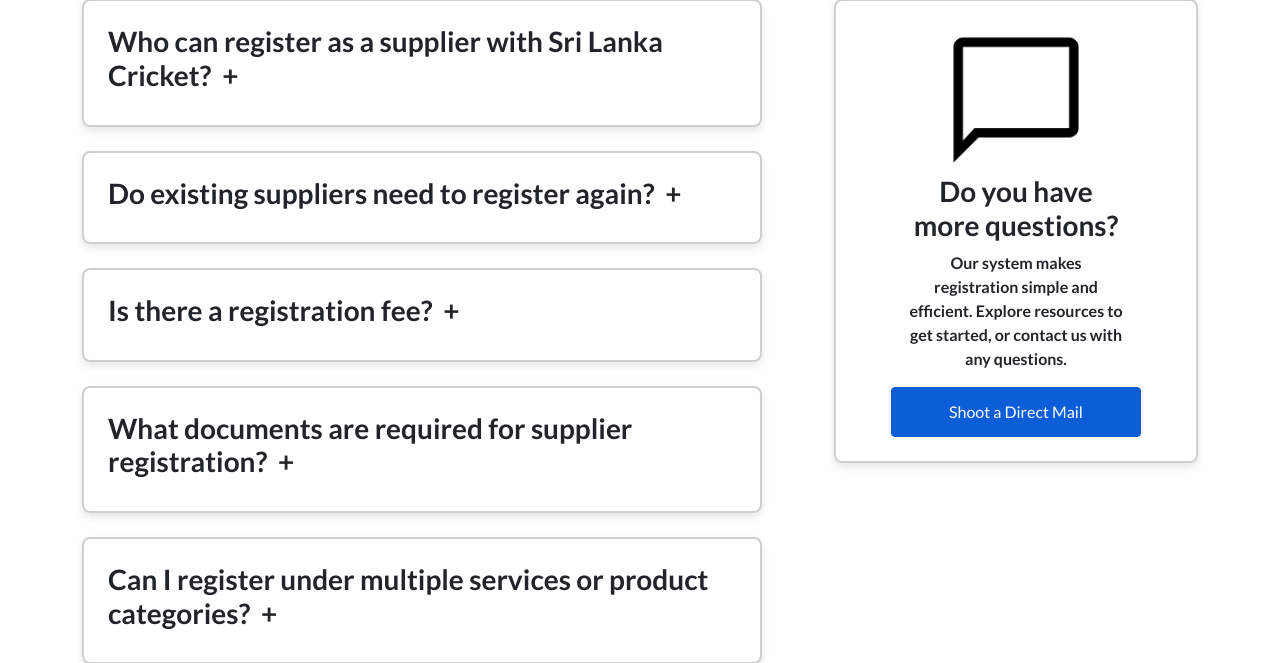
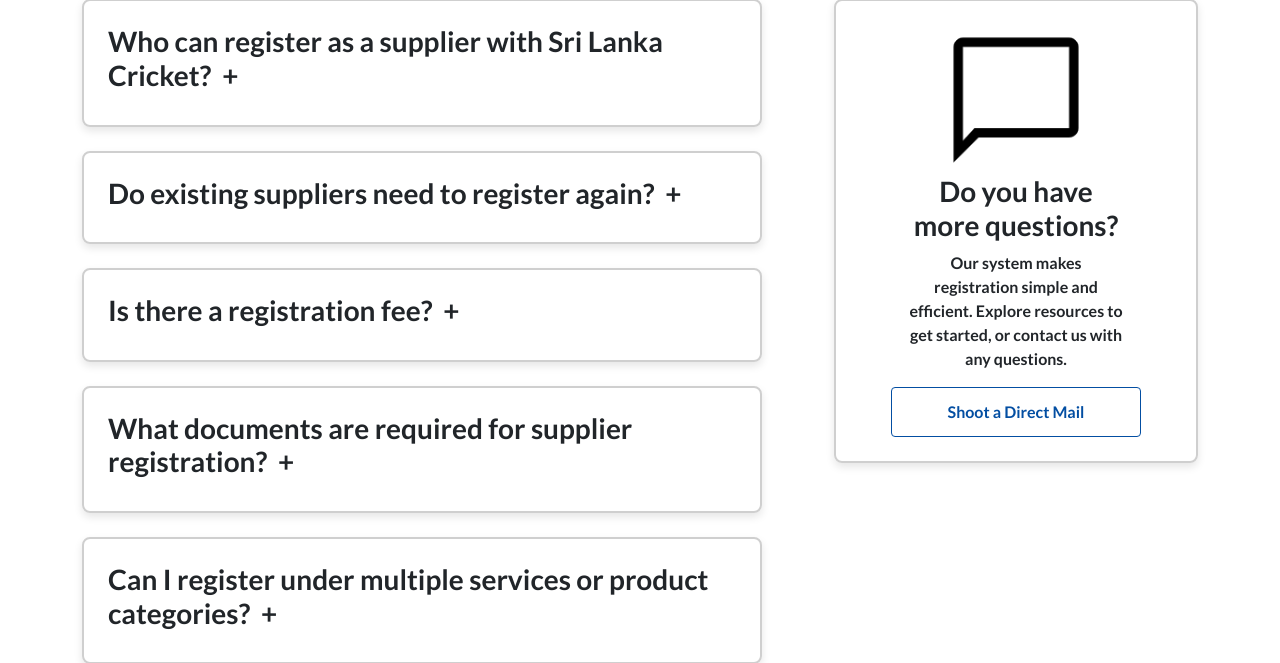
Before and after one commit to Pamod0/slc-vms-landing, a PHP site: page / in a window 1280 px wide, with the pointer over the restyled element. Shown: the part 1488-2151 px from the top of the page. Run offline with PHP 8.4, Linux system fonts and the light colour scheme.

Commit message:
button styling

```diff
--- a/style.css
+++ b/style.css
@@ -33,6 +33,7 @@ a {
     font-style: normal;
 }
 
+/* Buttons */
 .top-btn:hover {
     color: #000;
     background-color: #ffffff;
@@ -66,6 +67,12 @@ a {
     color: #ffffff !important;
     background-color: #034ea2;
     border-color: #034ea2;
+}
+.faq-btn:hover {
+    color: #034ea2!important;
+    background-color: #ffffff;
+    border-color: #034ea2;
+    font-weight: 700;
 }
 
 /* Hero */
```
